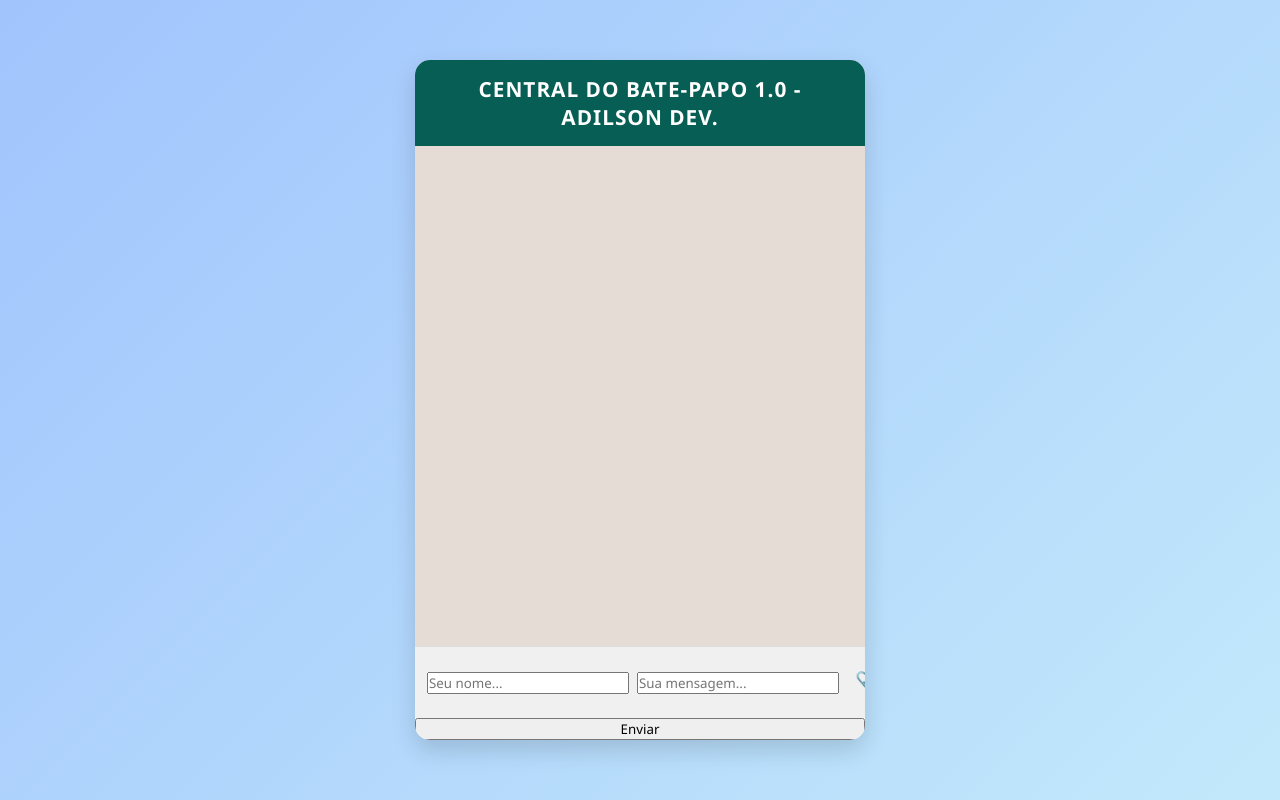
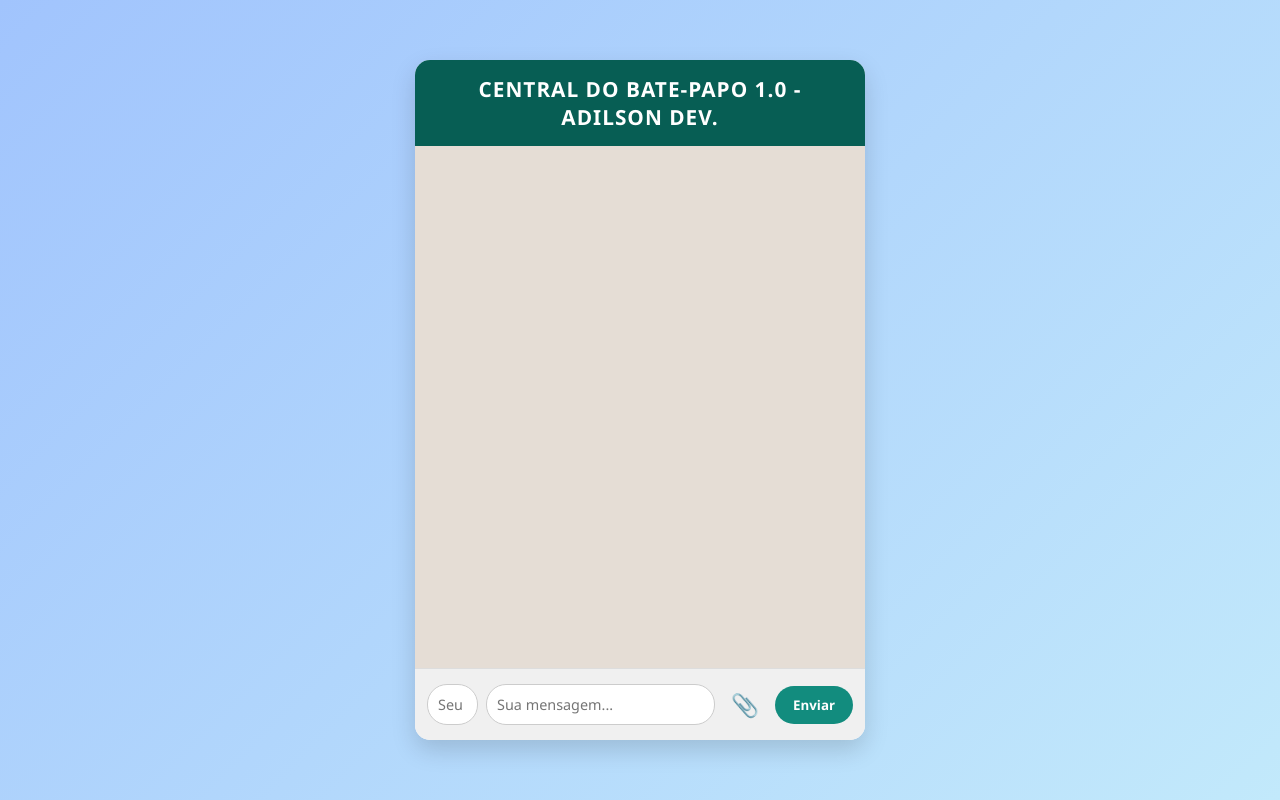
Before and after one commit to adilson-fox/chat-frontend, a website: page index.html in a window 1280 px wide. Drawn offline with nearby package versions, Linux system fonts and the light colour scheme; no server answers.

Commit message:
Update index.html

```diff
--- a/index.html
+++ b/index.html
@@ -9,24 +9,20 @@
 <body>
 
     <div class="chat-container">
-        <h1>Central do Bate-Papo 1.0 - Adilson Dev.  </h1>
+        <h1>Central do Bate-Papo 1.0 - Adilson Dev.</h1>
 
-        <div id="messages-display" class="messages-display"></div>
+        <div id="messages-display" class="messages-display">
+            </div>
 
-      <form class="message-form" id="chat-form">
-      <input type="text" id="username" placeholder="Seu nome...">
-      <input type="text" id="message" placeholder="Sua mensagem...">
+        <form class="message-form" id="chat-form">
+            <input type="text" id="username-input" placeholder="Seu nome..." required>
+            <input type="text" id="message-input" placeholder="Sua mensagem..." required>
 
-      <!-- Input de arquivo escondido -->
-      <input type="file" id="image-input" accept="image/*" style="display:none">
+            <input type="file" id="image-input" accept="image/*" style="display:none">
 
-       <!-- Botão 📎 -->
-       <button type="button" id="clipButton">📎</button>
-       <button type="button" id="sendButton">Enviar</button>
-</form>
+            <button type="button" id="clipButton">📎</button>
 
-
-            <button type="submit">Enviar</button>
+            <button type="submit" id="sendButton">Enviar</button>
         </form>
     </div>
 
```
